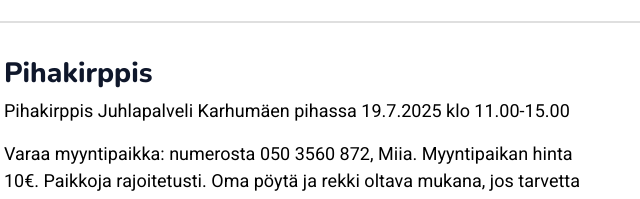
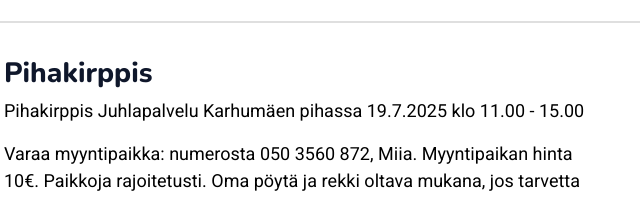
Before and after one commit to peltex/juhlapalvelukarhumaki, a plain HTML site: page index.html in a window 1280 px wide. Shown: the part 2981-3180 px from the top of the page, 261-901 px from the left. Drawn offline with nearby package versions, Linux system fonts and the light colour scheme.

Commit message:
typo korjaus

```diff
--- a/index.html
+++ b/index.html
@@ -342,7 +342,7 @@
                   <div class="event-content">
                     <div class="event-card-desc">
                       <p>
-                        Pihakirppis Juhlapalveli Karhumäen pihassa 19.7.2025 klo 11.00-15.00
+                        Pihakirppis Juhlapalvelu Karhumäen pihassa 19.7.2025 klo 11.00 - 15.00
                       </p>
                       <p>
                         Varaa myyntipaikka: numerosta 050 3560 872, Miia. Myyntipaikan hinta 10€. Paikkoja rajoitetusti. Oma pöytä ja rekki oltava mukana, jos tarvetta niille.
```
